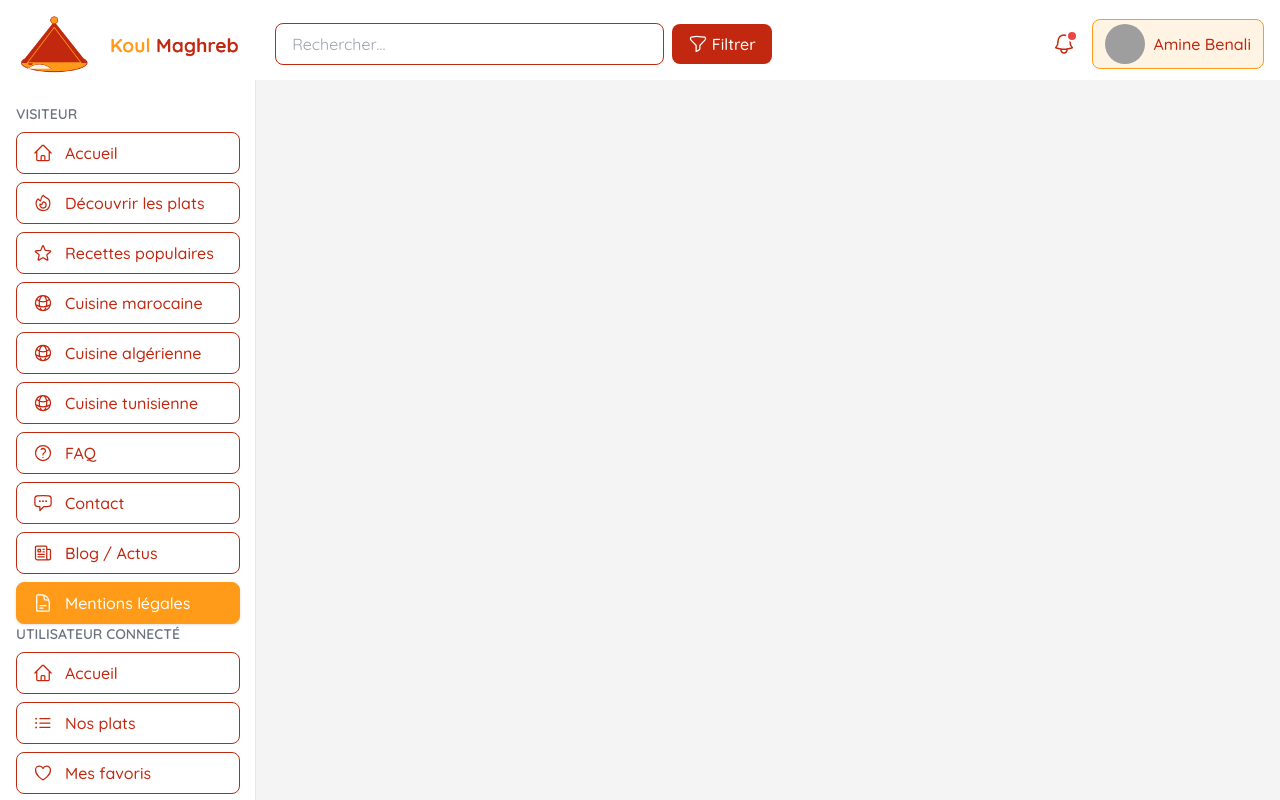
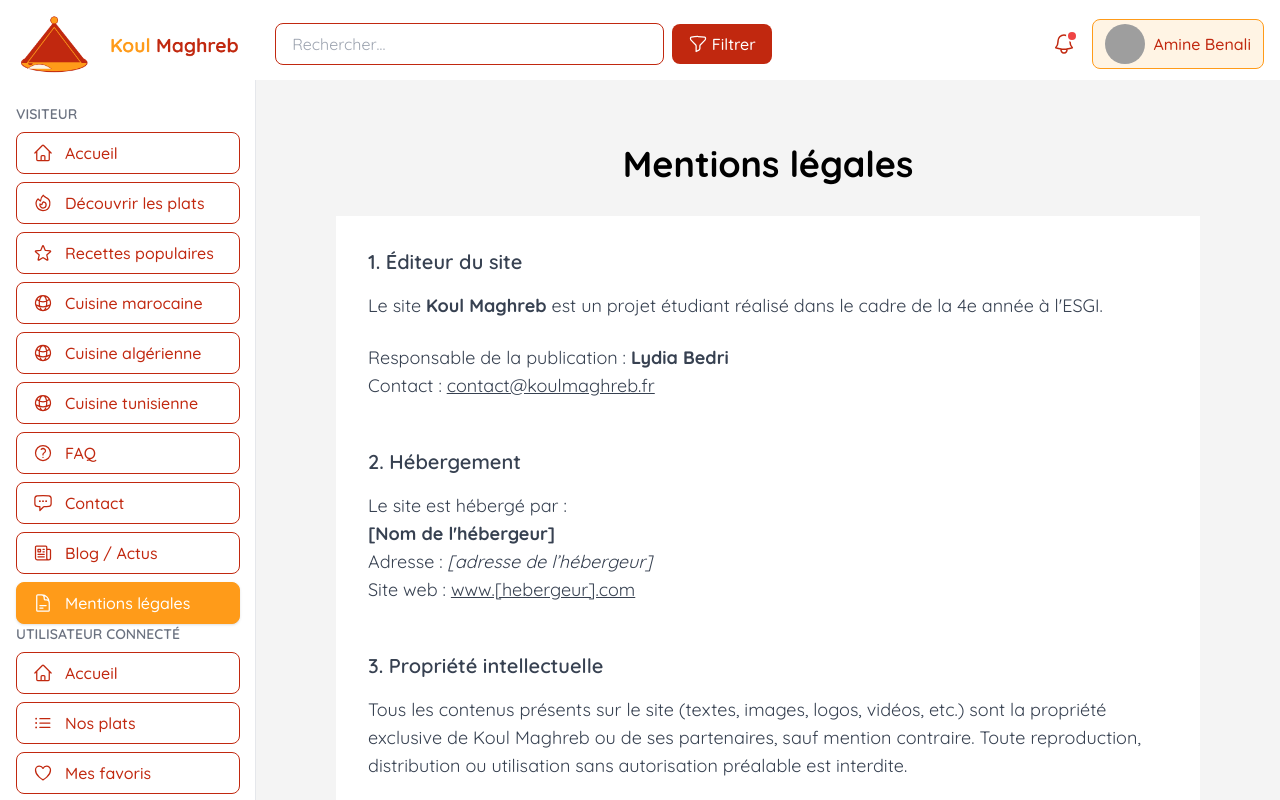
Before and after one commit to Lydia-BEDRI/KoulMaghreb, a Vue app in the folder frontend/: page /mentions-legales in a window 1280 px wide. Built offline with nearby package versions, Linux system fonts and the light colour scheme; grey boxes are pictures that could not be loaded.

Commit message:
feat: add Mentions légales component and update router configuration

```diff
--- /dev/null
+++ b/frontend/src/components/MentionsLegales.vue
@@ -0,0 +1,99 @@
+<template>
+  <section class="py-12 px-4 md:px-16 bg-gray-50">
+    <div class="max-w-4xl mx-auto">
+      <h1 class="text-3xl md:text-4xl font-bold text-primary mb-8 text-center">
+        Mentions légales
+      </h1>
+
+      <div class="space-y-12 text-gray-700 text-base md:text-lg leading-relaxed bg-white rounded-xl shadow-md p-8">
+        <div>
+          <h2 class="font-semibold text-xl text-primary mb-4">1. Éditeur du site</h2>
+          <p class="mb-6">
+            Le site <strong>Koul Maghreb</strong> est un projet étudiant réalisé dans le cadre de la 4e année à l'ESGI.
+          </p>
+          <p class="mb-6">
+            Responsable de la publication : <strong>Lydia Bedri</strong><br />
+            Contact : <a href="mailto:contact@koulmaghreb.fr" class="text-accent underline">contact@koulmaghreb.fr</a>
+          </p>
+        </div>
+
+        <div>
+          <h2 class="font-semibold text-xl text-primary mb-4">2. Hébergement</h2>
+          <p class="mb-6">
+            Le site est hébergé par : <br />
+            <strong>[Nom de l'hébergeur]</strong><br />
+            Adresse : <em>[adresse de l’hébergeur]</em><br />
+            Site web : <a href="https://www.[hebergeur].com" class="text-accent underline">www.[hebergeur].com</a>
+          </p>
+        </div>
+
+        <div>
+          <h2 class="font-semibold text-xl text-primary mb-4">3. Propriété intellectuelle</h2>
+          <p class="mb-6">
+            Tous les contenus présents sur le site (textes, images, logos, vidéos, etc.) sont la propriété exclusive de Koul Maghreb ou de ses partenaires, sauf mention contraire. Toute reproduction, distribution ou utilisation sans autorisation préalable est interdite.
+          </p>
+        </div>
+
+        <div>
+          <h2 class="font-semibold text-xl text-primary mb-4">4. Données personnelles</h2>
+          <p class="mb-6">
+            Aucune donnée personnelle n'est collectée sans votre consentement. Les informations éventuellement recueillies via les formulaires sont destinées uniquement à un usage interne et ne seront jamais cédées à des tiers.
+          </p>
+        </div>
+
+        <div>
+          <h2 class="font-semibold text-xl text-primary mb-4">5. Cookies</h2>
+          <p class="mb-6">
+            Le site peut utiliser des cookies afin d’améliorer l’expérience utilisateur. Vous pouvez refuser l’enregistrement de cookies en configurant votre navigateur.
+          </p>
+        </div>
+
+        <div>
+          <h2 class="font-semibold text-xl text-primary mb-4">6. Limitation de responsabilité</h2>
+          <p class="mb-6">
+            Koul Maghreb décline toute responsabilité quant à l'utilisation du site ou aux informations qu’il contient. L’utilisateur est seul responsable de l’usage qu’il fait des services proposés.
+          </p>
+        </div>
+
+        <div>
+          <h2 class="font-semibold text-xl text-primary mb-4">7. Loi applicable</h2>
+          <p class="mb-6">
+            Le site est régi par la législation française. En cas de litige, les tribunaux compétents seront ceux du ressort de Paris.
+          </p>
+        </div>
+      </div>
+    </div>
+  </section>
+</template>
+
+<style scoped>
+/* Ajout d'un style harmonisé */
+h1 {
+  font-weight: 700;
+  color: var(--primary-color);
+}
+
+h2 {
+  font-weight: 600;
+  color: var(--primary-color);
+}
+
+a {
+  color: var(--accent-color);
+  text-decoration: underline;
+}
+
+section {
+  background-color: var(--background-color);
+}
+
+div {
+  box-shadow: var(--shadow-md);
+  border-radius: var(--rounded-xl);
+}
+
+/* Ajout d'espace entre les paragraphes et les titres */
+p {
+  margin-bottom: 1.5rem; /* Ajout d'espace entre les paragraphes */
+}
+</style>
--- a/frontend/src/router/index.js
+++ b/frontend/src/router/index.js
@@ -2,11 +2,13 @@ import { createRouter, createWebHistory } from 'vue-router'
 
 import Home from '../components/Home.vue'
 import FAQ from '../components/Faq.vue'
+import MentionsLegales from '@/components/MentionsLegales.vue'
 
 
 const routes = [
   { path: '/', name: 'Accueil', component: Home },
   { path: '/faq', name: 'FAQ', component: FAQ },
+  { path:'/mentions-legales', name: 'Mentions légales', component: MentionsLegales },
 ]
 
 const router = createRouter({
```
